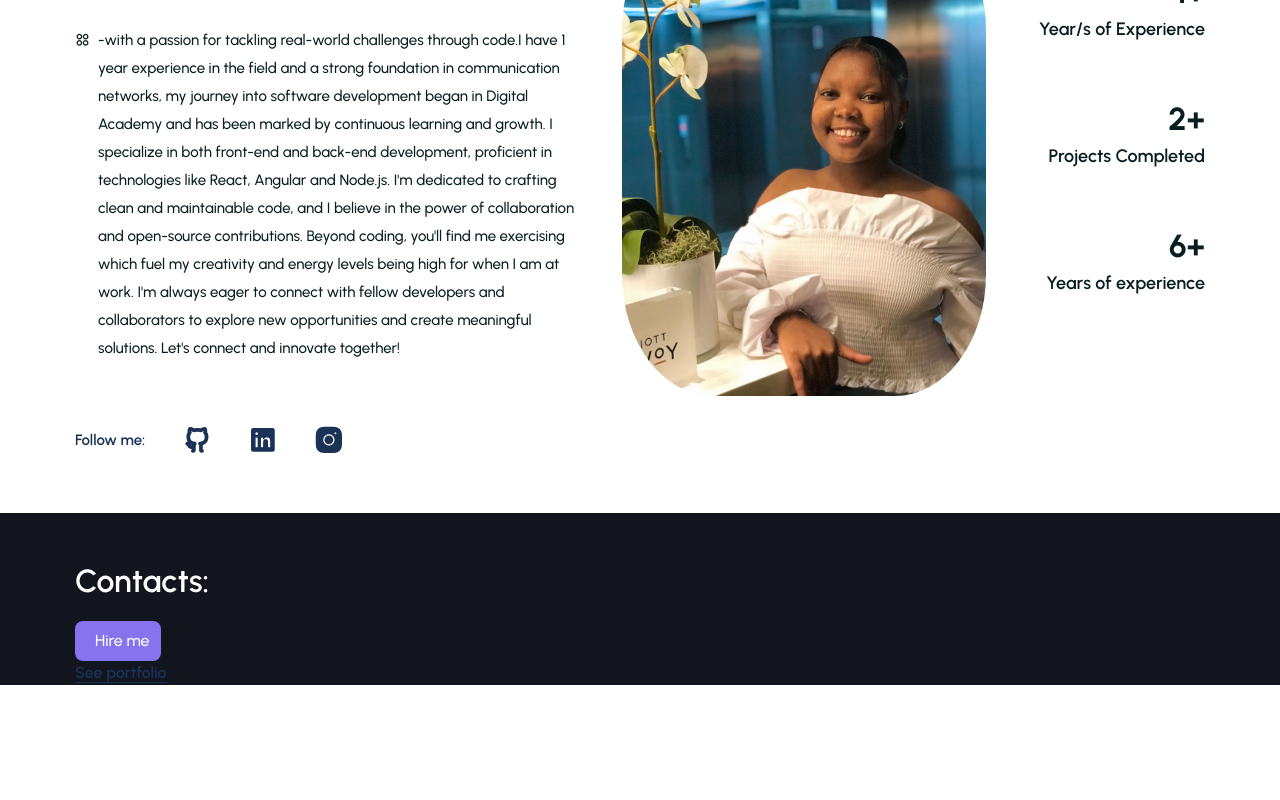
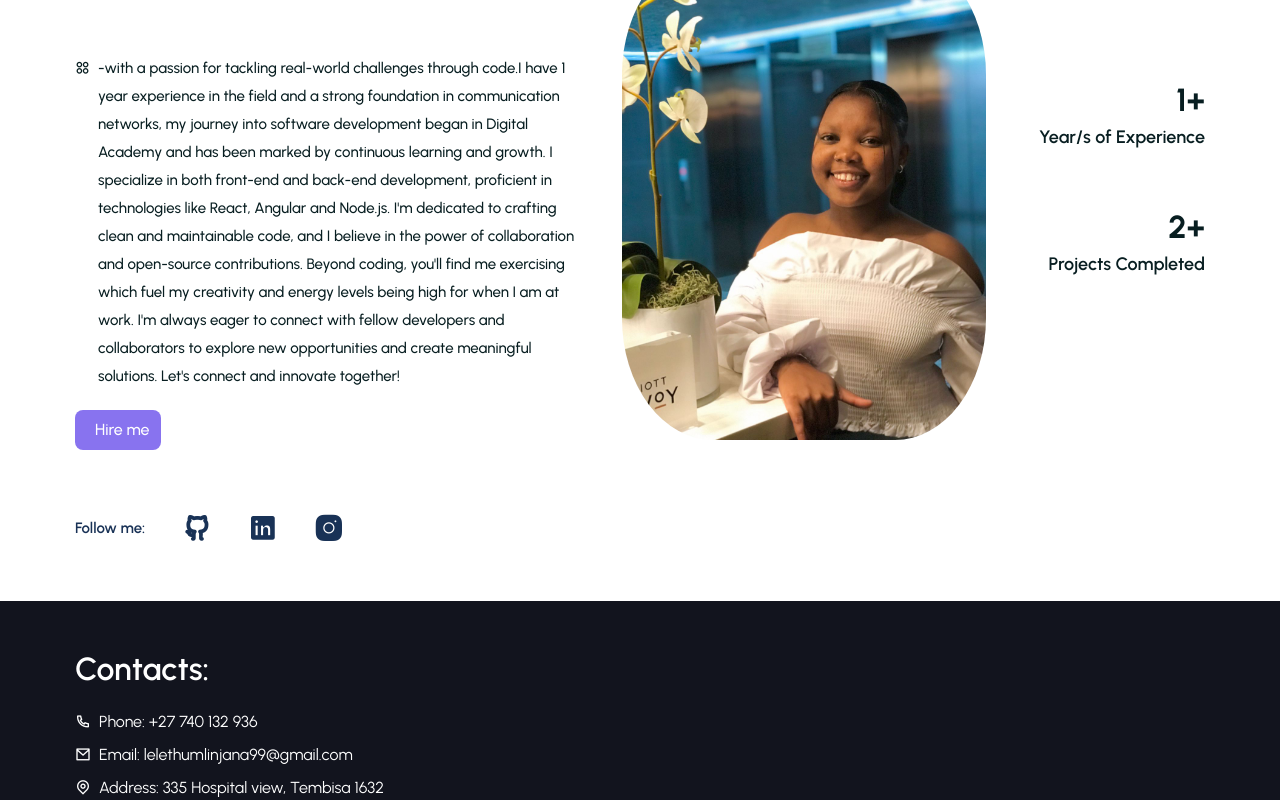
Before and after one commit to lelethuml/myPortfolio, a React (Create React App) app: page / in a window 1280 px wide. Shown: the part 294-1094 px from the top of the page. Before the commit the page ends 979 px from the top, so only its background shows below. Built offline with nearby package versions, Linux system fonts and the light colour scheme.

Commit message:
last updates

```diff
--- a/src/components/Footer/Footer.jsx
+++ b/src/components/Footer/Footer.jsx
@@ -1,48 +1,37 @@
 import React from 'react';
 
-const Footer = () =>{
-return <footer className='bg-[#12141e] pt-12' >
+const Footer = () => {
+  return (
+    <footer className="bg-[#12141e] pt-12">
       {/* ==========footer top======== */}
+      <div className="container">
+        <div className="sm:flex items-center justify-between md:gap-8">
+          <div className="w-full sm:w-1/2">
+            <h2 className="text-[26px] leading-10 text-white font-[600] mb-5 md:text-[2rem]">
+              Contacts:
+            </h2>
+            {/* Contact Information */}
+            <ul className="text-white">
+              <li className="mb-2">
+                <i className="ri-phone-line mr-2"></i>Phone: +27 740 132 936
+              </li>
+              <li className="mb-2">
+                <i className="ri-mail-line mr-2"></i>
+                Email: lelethumlinjana99@gmail.com
+              </li>
+              <li>
+                <i className="ri-map-pin-line mr-2"></i>
+                Address: 335 Hospital view, Tembisa 1632
 
-     <div className='container'>
-        <div className='sm:flex items center justify-between md:gap-8'>
-            <div className='w-full sm:w-1/2'>
-                <h2 className='text-[26px] leading-10 text-white font-[600] mb-5 md:text-[2rem]'>Contacts:</h2>
-                <a href="Contact">
-                            <button className='bg-primaryColor text-white font-[500] flex items-center gap-2 hover:bg-smallTextColor ease-in duration-300 py-2 px-3 rounded-[8px]'><i class = "ri-mail--line"></i> Hire me</button></a>
-                            <a href = "Portfolio" class ="text-smallTextColor font-[600] text-[16px] border-b border-solid border-smallTextColor "
-                            >
-                                See portfolio
-                            </a>
-
-
+              </li>
+            </ul>
           </div>
-            {/* <div className='flex items-center gap-4 flex-wrap md:gap-2 mt-10 '>
-                <span className='text-gray-300 font-[600] text-[15px]'>
-                    Follow me:
-                </span>
-                <span className='w-[35px] h-[35px] bg-[#2b2d33] p-1 rounded-[50px] cursor-pointer text-center'>
-                    <a href = "github" className='text-gray-300 font-[500] text-[18px]'>
-                        <i class='ri-github-line'></i>
-                         </a>
-                </span>
-                <span>
-                            <a
-                            href = "Linkedin"
-                            className='text-smallTextColor text-[30px] font-[600]'
-                            >
-                               <i class="ri-linkedin-line"></i>
-
-                            </a>
-                            </span>
-            </div> */}
+          {/* Other Footer Content */}
         </div>
-
       </div>
       {/* ==========footer top end======== */}
-
-
     </footer>
+  );
 };
 
 export default Footer;
--- a/src/components/UI/Hero.jsx
+++ b/src/components/UI/Hero.jsx
@@ -1,6 +1,8 @@
 import React from 'react';
 import profileImg from '../../assets/images/Profilepic-portfolio.jpeg';
 import CountUp from 'react-countup';
+// import resume from '../../assets/images/'
+
 
 const Hero = () =>{
 return (
@@ -16,19 +18,19 @@ return (
                     </h5>
                     <h1 data-aos = "fade-up"
                     data-aos-duration = '1500'
-                    className='text-headingColor font-[800] text-[1.8rem] sm:text-[40px] leading-[35px] sm:leading-[46px] mt-5'>I am Lelethu Mlinjana<br />Software developer
+                    className='text-headingColor font-[800] text-[1.8rem] sm:text-[40px] leading-[35px] sm:leading-[46px] mt-5'>I am Lelethu Mlinjana<br />Full Stack Developer
                     </h1>
-                    {/* <div data-aos = "fade-up"
+                    <div data-aos = "fade-up"
                     data-aos-duration = '1800' data-aos-delay= "200"
                     className='flex items-center gap-6 mt-7'
                     >
-                        <a href="Contact">
-                            <button className='bg-primaryColor text-white font-[500] flex items-center gap-2 hover:bg-smallTextColor ease-in duration-300 py-2 px-3 rounded-[8px]'><i class = "ri-mail--line"></i> Hire me</button></a>
-                            <a href = "Portfolio" class ="text-smallTextColor font-[600] text-[16px] border-b border-solid border-smallTextColor "
+                        {/* <a href="Contact">
+                            <button className='bg-primaryColor text-white font-[500] flex items-center gap-2 hover:bg-smallTextColor ease-in duration-300 py-2 px-3 rounded-[8px]'><i class = "ri-mail--line"></i> Hire me</button></a> */}
+                            {/* <a href = "Portfolio" class ="text-smallTextColor font-[600] text-[16px] border-b border-solid border-smallTextColor "
                             >
                                 See portfolio
-                            </a>
-                    </div> */}
+                            </a> */}
+                    </div>
                     <p
                        data-aos = "fade-left"
                        data-aos-duration = '1500'
@@ -44,6 +46,13 @@ return (
 
 
                         </p>
+                        <div style={{ marginTop: '20px' }}>
+  <a href="https://drive.google.com/file/d/1Za6jsVbyKxf6KdDQIiqxwh7OTJXcYrWl/view?usp=drive_link" target="_blank" rel="noopener noreferrer" download>
+    <button className='bg-primaryColor text-white font-[500] flex items-center gap-2 hover:bg-smallTextColor ease-in duration-300 py-2 px-3 rounded-[8px]'>
+      <i className="ri-mail--line"></i> Hire me
+    </button>
+  </a>
+</div>
                         <div className = "flex items-center gap-9 mt-14">
                             <span className='text-smallTextColor text-[15px] font-[600]'>
                                 Follow me:
@@ -114,7 +123,7 @@ return (
                             </h4>
 
                         </div>
-                        <div className='mb-10'>
+                        {/* <div className='mb-10'>
                             <h2 className='text-headingColor font-[700] text-[32px]'>
                             <CountUp start = {0} end = {6} duration={2} suffix='+'/>
 
@@ -123,7 +132,7 @@ return (
                             Years of experience
                             </h4>
 
-                        </div>
+                        </div> */}
 
                     </div>
                     {/* =========== hero content right end======== */}
```
Lines whose indentation alone changed are shown as unchanged.
